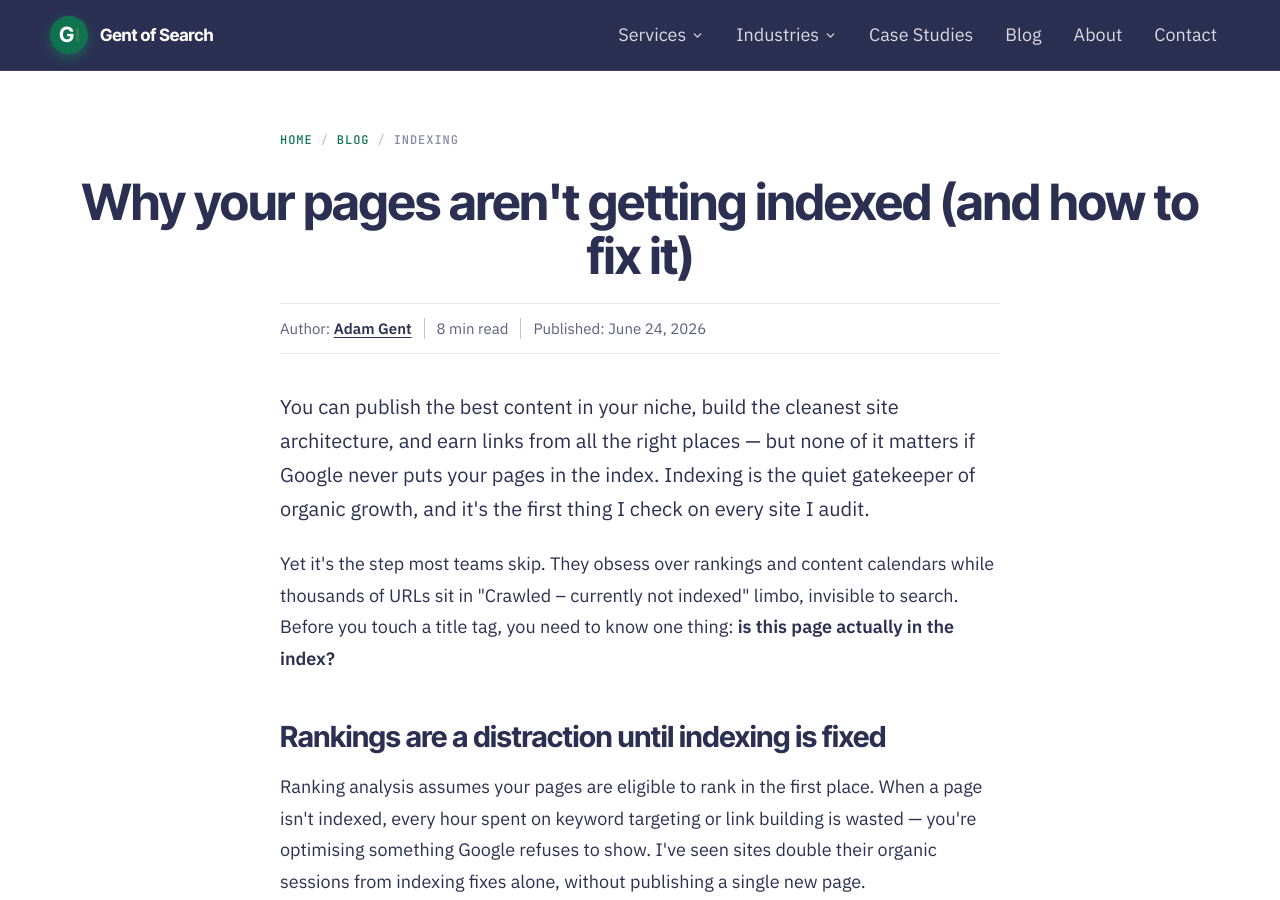
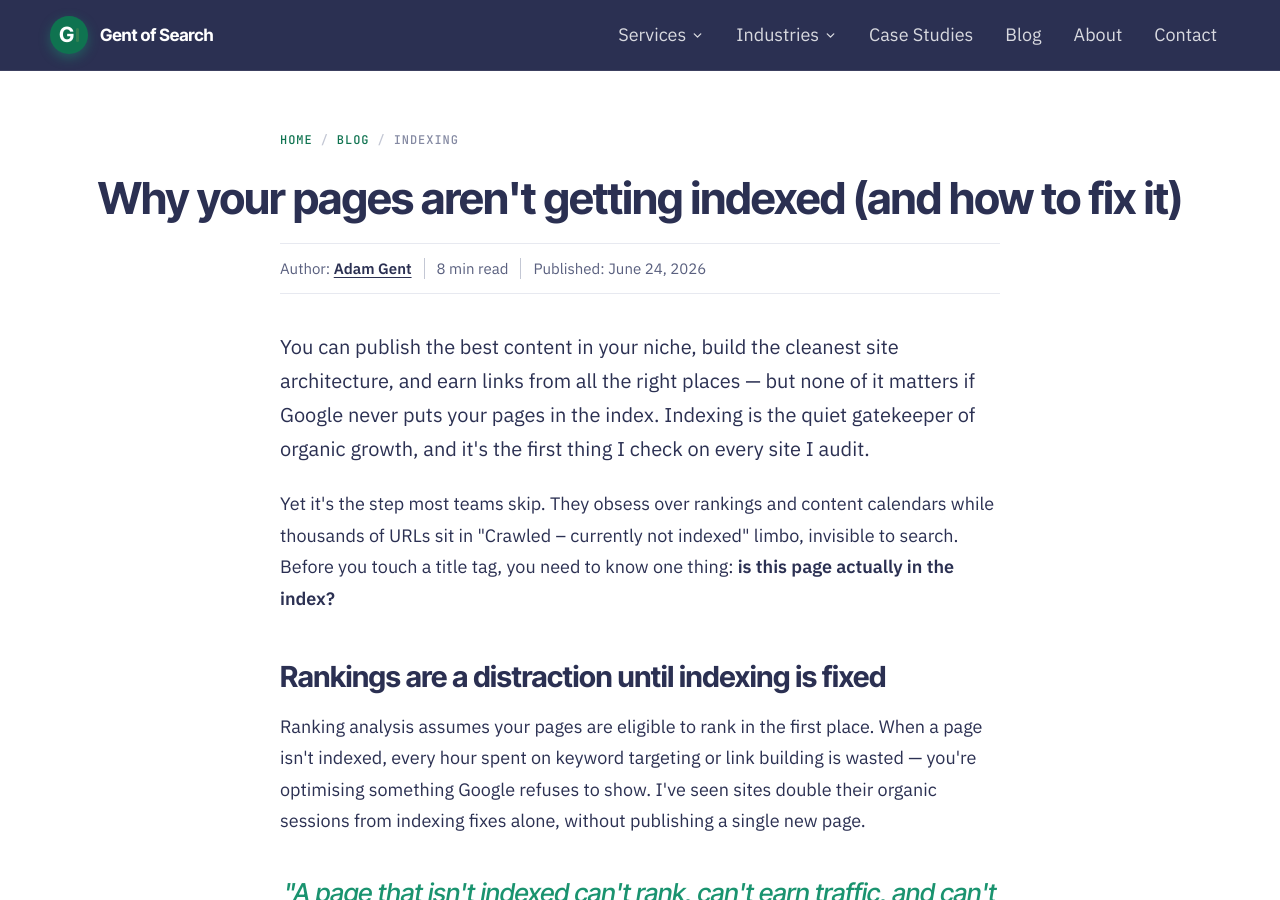
Before and after one commit to Gent-of-Search/gentofsearch.com, a Jekyll site: the page built from _posts/2026-06-24-why-your-pages-arent-getting-indexed.md, in a window 1280 px wide and 900 px high. Built offline with Jekyll 4.4.1, drawn with Linux system fonts in a browser that asks for light colours.

Commit message:
Blog posts: one title size (up to 44px) so every title fits on one line on desktop
Co-Authored-By: Claude Opus 5.5 <noreply@anthropic.com>

```diff
--- a/_layouts/post.html
+++ b/_layouts/post.html
@@ -12,7 +12,7 @@ nav_active: blog
       <span style="color:#C3C7D4;">/</span>
       {% if page.category %}<span style="color:#8489A2;">{{ page.category }}</span>{% else %}<span style="color:#8489A2;">{{ page.title }}</span>{% endif %}
     </nav>
-    <h1 class="post-title" style="font-family:'Inter Tight',sans-serif; font-weight:700; font-size:clamp(34px,4.8vw,50px); line-height:1.08; letter-spacing:-0.02em; color:#2B3052; margin:0 0 20px;">{{ page.title }}</h1>
+    <h1 class="post-title" style="font-family:'Inter Tight',sans-serif; font-weight:700; font-size:clamp(34px,3.8vw,44px); line-height:1.08; letter-spacing:-0.02em; color:#2B3052; margin:0 0 20px;">{{ page.title }}</h1>
     <div style="padding:14px 0; margin:0; border-top:1px solid #E7E9F0; border-bottom:1px solid #E7E9F0;">
     <div style="overflow:hidden;">
       <div style="display:flex; flex-wrap:wrap; row-gap:6px; margin-left:-25px; font-size:15px; line-height:1.4; color:#5A607F;">
```
